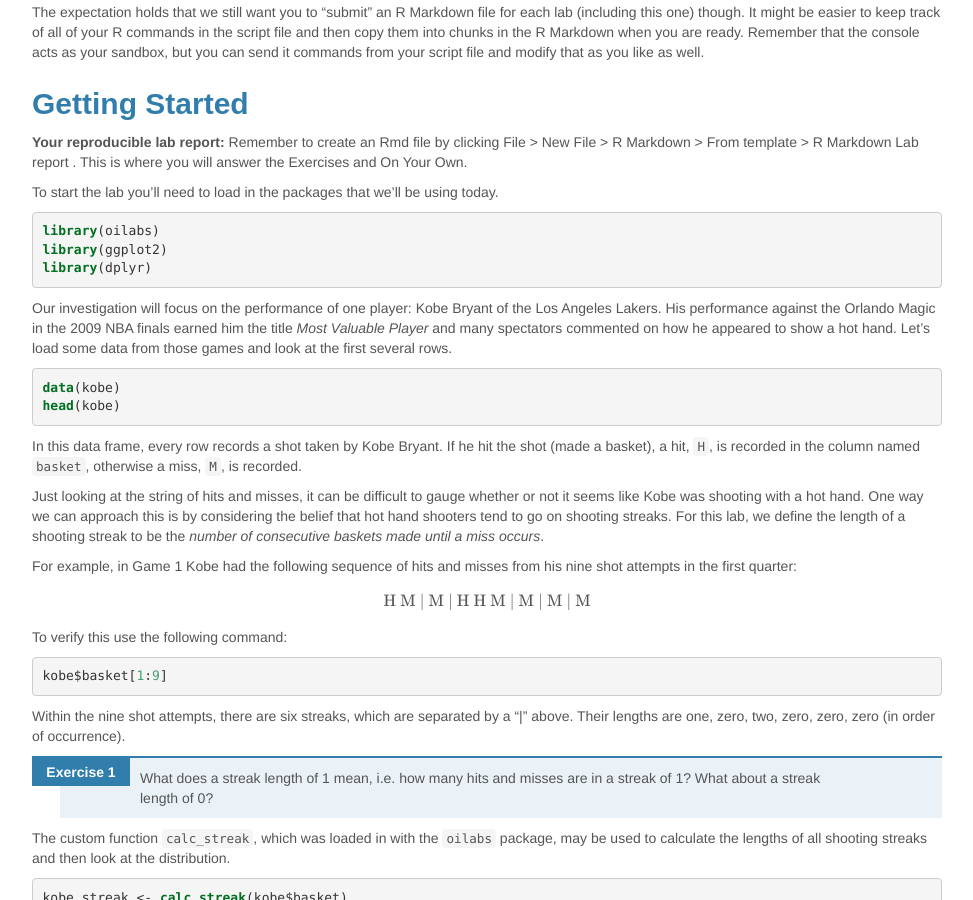
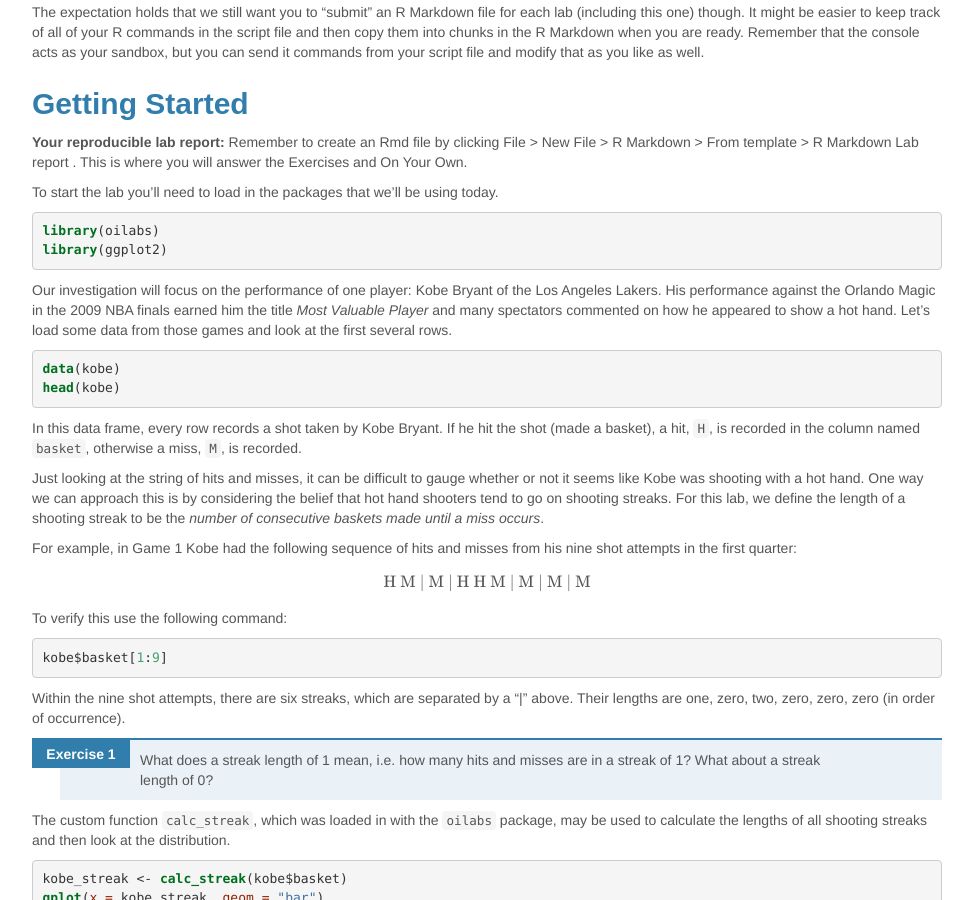
Before and after one commit to andrewpbray/math-141-2016-spring, a Jekyll site: the page assets/week-03/probability.html, which Jekyll copies as it is, in a window 1280 px wide and 900 px high, scrolled down 534 px. Shown: the whole window, without its empty margins (153-1126 px from the left). Built offline with Jekyll 4.4.1, drawn with Linux system fonts in a browser that asks for light colours; formulas are drawn with MathJax 3.

Commit message:
Remove dplyr load

```diff
--- a/assets/week-03/probability.html
+++ b/assets/week-03/probability.html
@@ -154,8 +154,7 @@
 <p><strong>Your reproducible lab report: </strong> Remember to create an Rmd file by clicking File &gt; New File &gt; R Markdown &gt; From template &gt; R Markdown Lab report . This is where you will answer the Exercises and On Your Own.</p>
 <p>To start the lab you’ll need to load in the packages that we’ll be using today.</p>
 <div class="sourceCode"><pre class="sourceCode r"><code class="sourceCode r"><span class="kw">library</span>(oilabs)
-<span class="kw">library</span>(ggplot2)
-<span class="kw">library</span>(dplyr)</code></pre></div>
+<span class="kw">library</span>(ggplot2)</code></pre></div>
 <p>Our investigation will focus on the performance of one player: Kobe Bryant of the Los Angeles Lakers. His performance against the Orlando Magic in the 2009 NBA finals earned him the title <em>Most Valuable Player</em> and many spectators commented on how he appeared to show a hot hand. Let’s load some data from those games and look at the first several rows.</p>
 <div class="sourceCode"><pre class="sourceCode r"><code class="sourceCode r"><span class="kw">data</span>(kobe)
 <span class="kw">head</span>(kobe)</code></pre></div>
```
